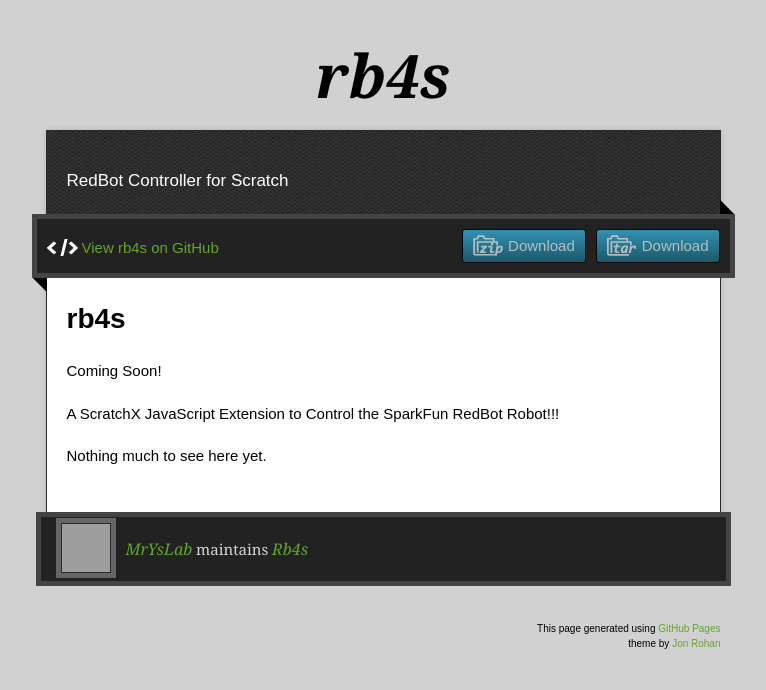
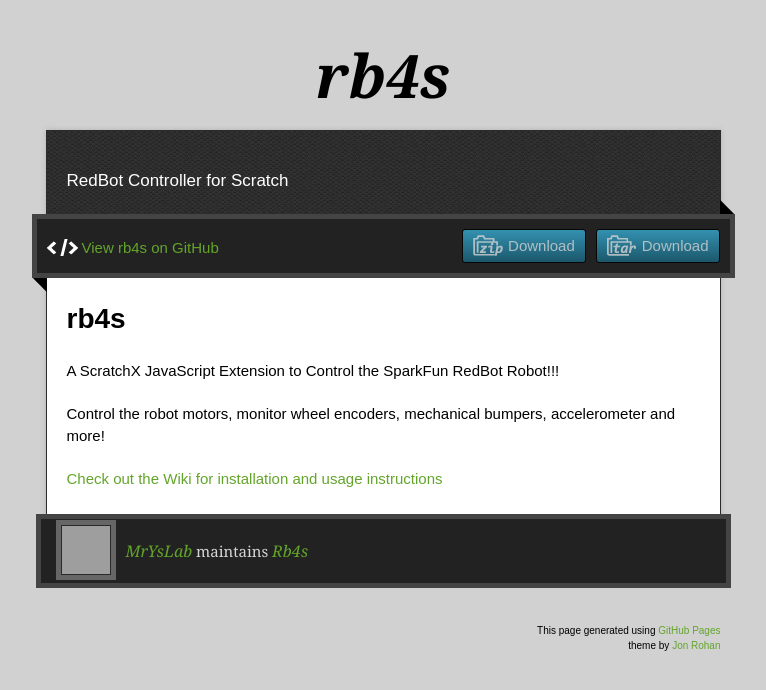
Before and after one commit to MrYsLab/rb4s, a plain HTML site: page index.html in a window 1280 px wide. Shown: the whole page, without its empty margins (257-1023 px from the left). Drawn offline with nearby package versions, Linux system fonts and the light colour scheme; grey boxes are pictures that could not be loaded.

```diff
--- a/index.html
+++ b/index.html
@@ -39,10 +39,10 @@
           <h1>
 <a id="rb4s" class="anchor" href="#rb4s" aria-hidden="true"><span class="octicon octicon-link"></span></a>rb4s</h1>
 
-<p>Coming Soon!</p>
 <p>A ScratchX JavaScript Extension to Control the SparkFun RedBot Robot!!!</p>
+<p>Control the robot motors, monitor wheel encoders, mechanical bumpers, accelerometer and more!</p>
 
-<p>Nothing much to see here yet.</p>
+<a href="https://github.com/MrYsLab/rb4s/wiki">Check out the Wiki for installation and usage instructions</a>
         </article>
       </div>
     </div>
```
